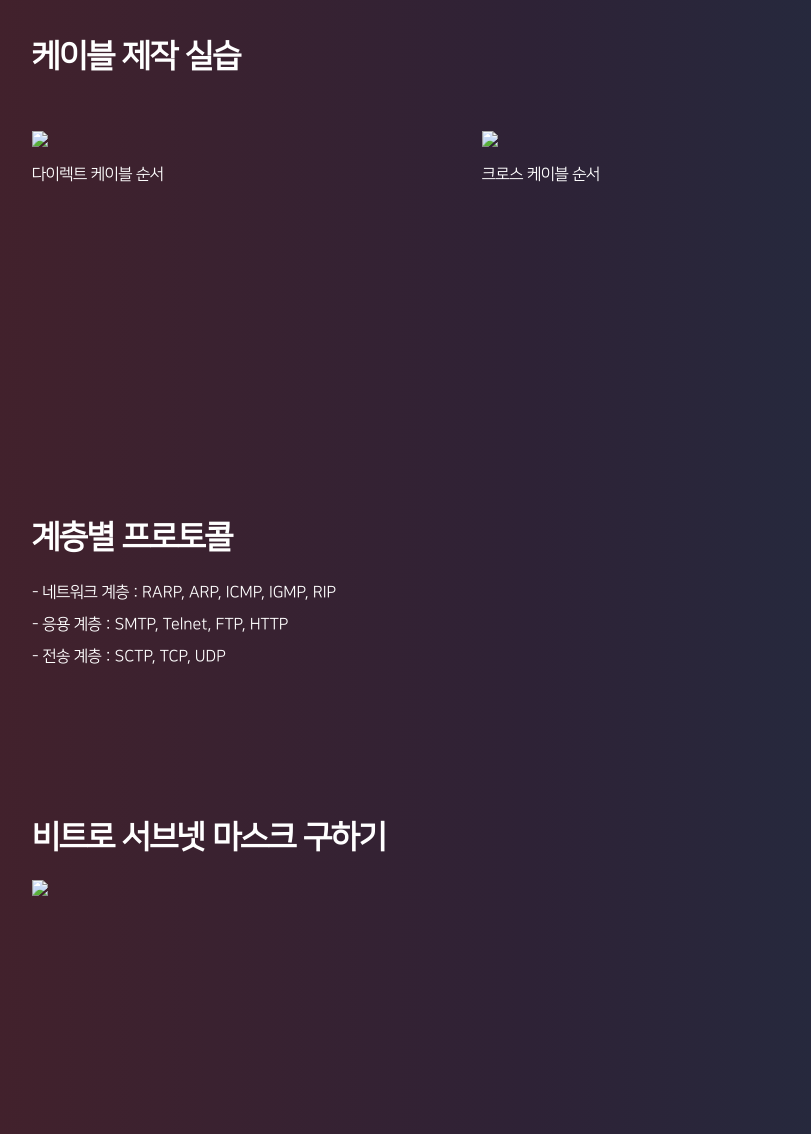
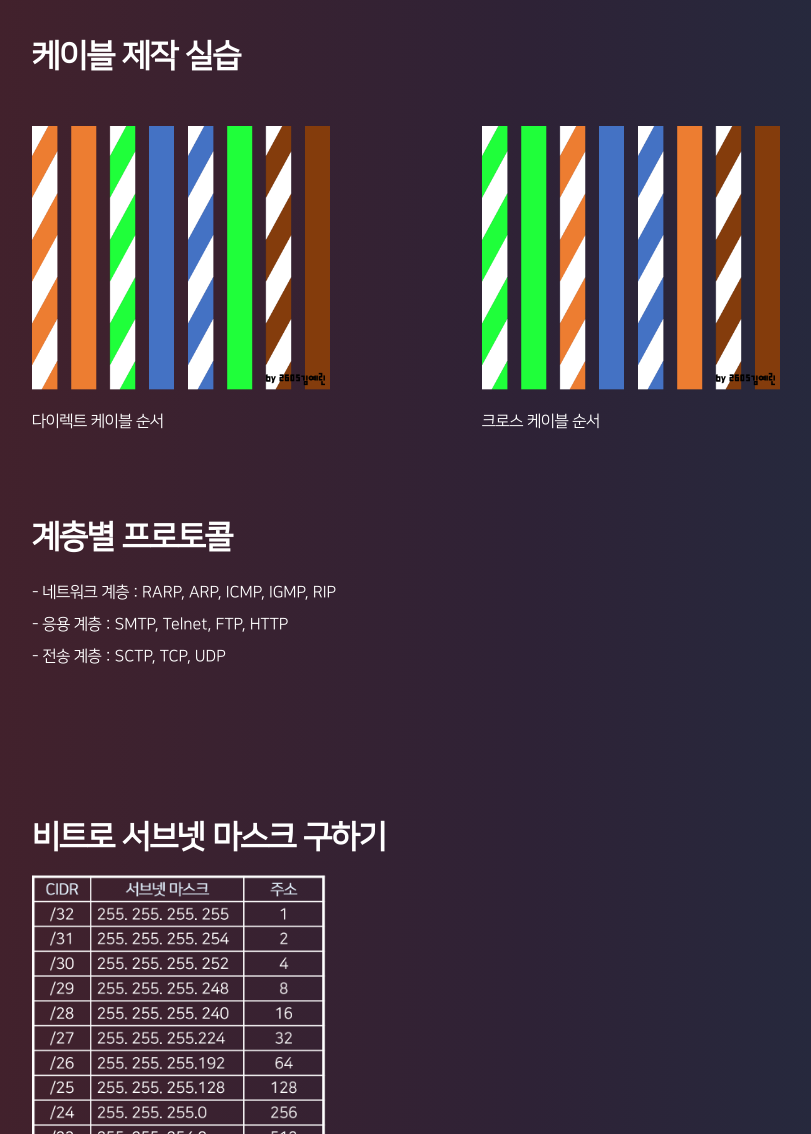
Before and after one commit to yerin1211/mywebsite2, a plain HTML site: page 2605김예린_2.html in a window 1280 px wide. Shown: the part 109-1243 px from the top of the page, without its empty margins (108-919 px from the left). Drawn offline with Linux system fonts and the light colour scheme; the site is published under a folder, as on GitHub Pages, so addresses that start at the root find nothing.

Commit message:
Add files via upload

```diff
--- a/2605김예린_2.html
+++ b/2605김예린_2.html
@@ -9,7 +9,7 @@
   	<body >
         <div class="header">
                 <div class="progress-container"><div id="progress-bar"></div></div>
-                <button onclick="location.href='index.html'" id="logo">네트워크관리사 내용정리 페이지</button>
+                <button onclick="location.href='./index.html'" id="logo">네트워크관리사 내용정리 페이지</button>
 
                 <a id="mar">.</a>  <!--메뉴 바 오른쪽의 여백 조정용-->
                 <div class="menu" onclick="location.href='2605김예린_3.html'">
@@ -26,11 +26,11 @@
         <div class="contents">
             <h1>케이블 제작 실습</h1><br>
             <div style="width: 450px; float: left;">
-                <img src="/images/2_1.png" width="300px" ><br>
+                <img src="./images/2_1.png" width="300px" ><br>
                 다이렉트 케이블 순서
             </div>
             <div style="width: 300px; float: left;">
-                <img src="/images/2_2.png" width="300px" ><br>
+                <img src="./images/2_2.png" width="300px" ><br>
                 크로스 케이블 순서
             </div>
             <br><br>
@@ -45,7 +45,7 @@
         <div class="contents">
             <h1>비트로 서브넷 마스크 구하기</h1>
             <div style="width: 300px; float: left;">
-                <img src="/images/2_3.png" width="300px" ><br>
+                <img src="./images/2_3.png" width="300px" ><br>
             </div>
             <br><br><br><br><br><br><br><br>
         </div>
```
Also changed, not shown: 2605김예린_1.html (+1 -1 lines), 2605김예린_3.html (+1 -1 lines).
